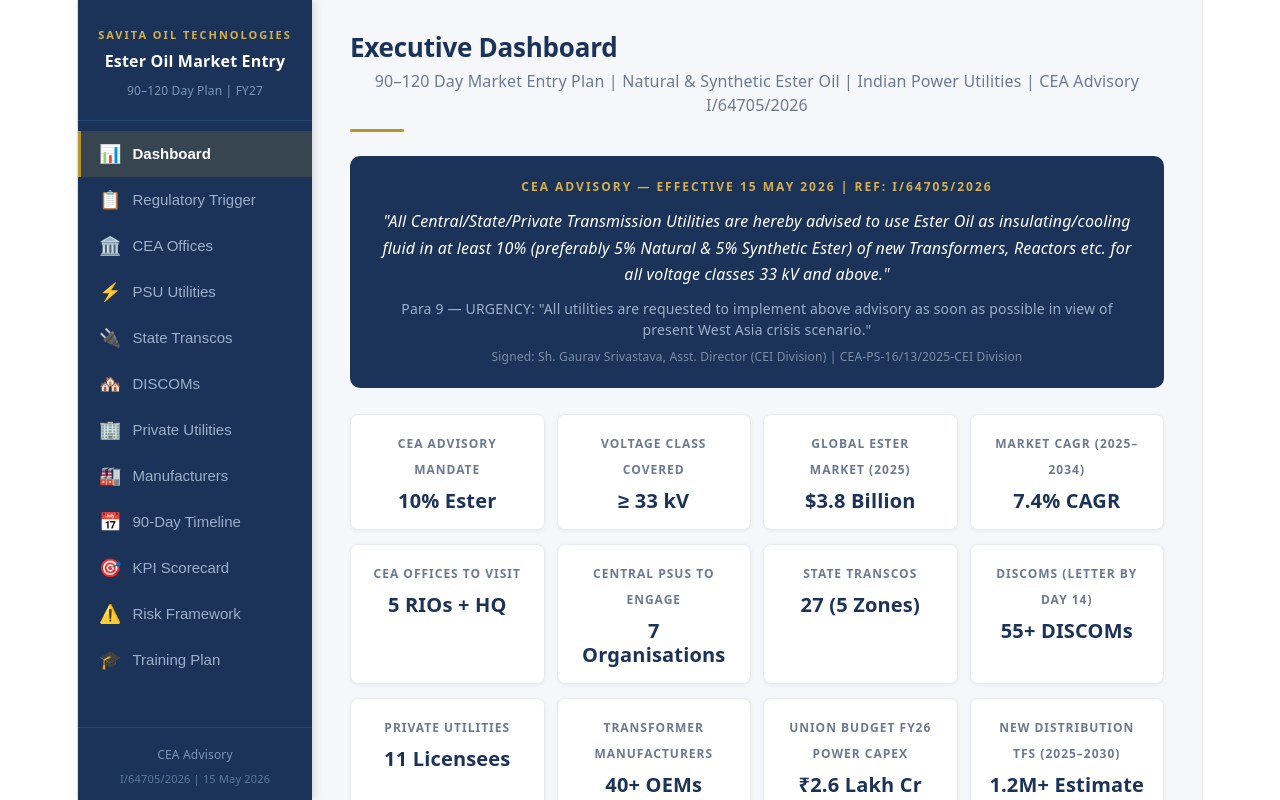
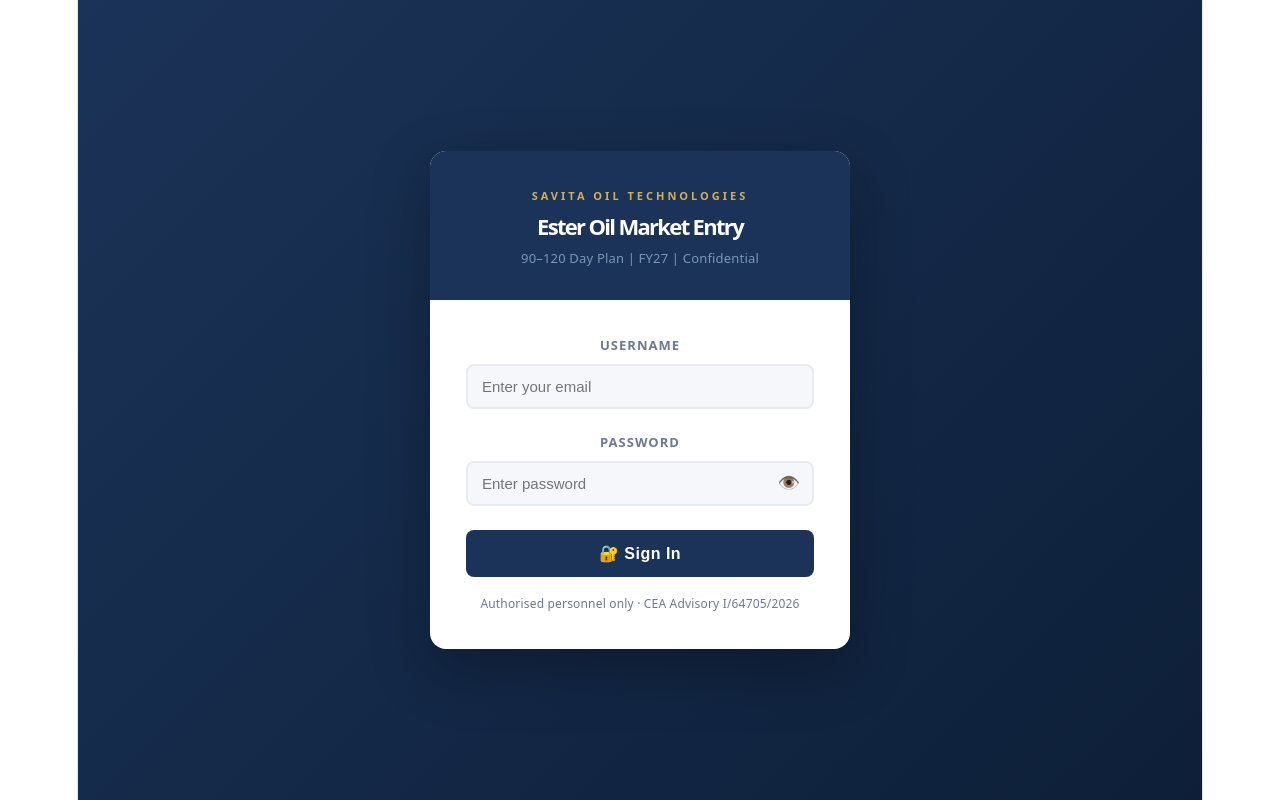
Before and after one commit to saikatkoley2000/ester-oil-dashboard, a React (Vite) app: page / in a window 1280 px wide. Built offline with nearby package versions, Linux system fonts and the light colour scheme.

Commit message:
Add password-protected login with dynamic daily password and Sign Out button

```diff
--- a/src/App.jsx
+++ b/src/App.jsx
@@ -969,9 +969,95 @@
   { id:"training", label:"Training Plan", icon:"🎓" },
 ];
 
-export default function App() {
+// ─── AUTH ──────────────────────────────────────────────────────────────────────
+
+const VALID_USER = "skoley@savita.com";
+const MONTHS = ["January","February","March","April","May","June","July","August","September","October","November","December"];
+
+function getTodayPassword() {
+  const now = new Date();
+  const dd = String(now.getDate()).padStart(2, "0");
+  const mm = String(now.getMonth() + 1).padStart(2, "0");
+  const yyyy = now.getFullYear();
+  const monthLetter = MONTHS[now.getMonth()][0]; // Already uppercase
+  return monthLetter + dd + mm + yyyy;
+}
+
+function LoginScreen({ onLogin }) {
+  const [user, setUser] = useState("");
+  const [pass, setPass] = useState("");
+  const [error, setError] = useState("");
+  const [showPass, setShowPass] = useState(false);
+
+  const handleSubmit = (e) => {
+    e.preventDefault();
+    setError("");
+    if (user.trim().toLowerCase() !== VALID_USER) {
+      setError("Invalid username");
+      return;
+    }
+    if (pass !== getTodayPassword()) {
+      setError("Invalid password");
+      return;
+    }
+    sessionStorage.setItem("sotl_auth", "1");
+    onLogin();
+  };
+
+  return (
+    <div style={{ minHeight:"100vh", display:"flex", alignItems:"center", justifyContent:"center", background:`linear-gradient(135deg, ${N} 0%, #0D1F38 100%)`, fontFamily:"system-ui,sans-serif" }}>
+      <div style={{ width:420, background:W, borderRadius:16, boxShadow:"0 20px 60px rgba(0,0,0,0.3)", overflow:"hidden" }}>
+        <div style={{ background:N, padding:"32px 36px 28px", textAlign:"center" }}>
+          <p style={{ margin:"0 0 4px", fontSize:11, fontWeight:700, color:GL, letterSpacing:3, textTransform:"uppercase" }}>Savita Oil Technologies</p>
+          <h1 style={{ margin:"0 0 6px", fontSize:22, fontWeight:800, color:W }}>Ester Oil Market Entry</h1>
+          <p style={{ margin:0, fontSize:13, color:"#7A96B4" }}>90–120 Day Plan | FY27 | Confidential</p>
+        </div>
+        <form onSubmit={handleSubmit} style={{ padding:"32px 36px 36px" }}>
+          <div style={{ marginBottom:20 }}>
+            <label style={{ display:"block", marginBottom:6, fontSize:13, fontWeight:700, color:GD, textTransform:"uppercase", letterSpacing:1 }}>Username</label>
+            <input value={user} onChange={e => setUser(e.target.value)} type="email" placeholder="Enter your email"
+              style={{ width:"100%", padding:"12px 14px", border:`2px solid ${GR}`, borderRadius:8, fontSize:15, outline:"none", background:OW, color:INK, boxSizing:"border-box", transition:"border 0.2s" }}
+              onFocus={e => e.target.style.borderColor=G} onBlur={e => e.target.style.borderColor=GR} />
+          </div>
+          <div style={{ marginBottom:24 }}>
+            <label style={{ display:"block", marginBottom:6, fontSize:13, fontWeight:700, color:GD, textTransform:"uppercase", letterSpacing:1 }}>Password</label>
+            <div style={{ position:"relative" }}>
+              <input value={pass} onChange={e => setPass(e.target.value)} type={showPass ? "text" : "password"} placeholder="Enter password"
+                style={{ width:"100%", padding:"12px 44px 12px 14px", border:`2px solid ${GR}`, borderRadius:8, fontSize:15, outline:"none", background:OW, color:INK, boxSizing:"border-box", transition:"border 0.2s" }}
+                onFocus={e => e.target.style.borderColor=G} onBlur={e => e.target.style.borderColor=GR} />
+              <button type="button" onClick={() => setShowPass(!showPass)}
+                style={{ position:"absolute", right:10, top:"50%", transform:"translateY(-50%)", background:"none", border:"none", cursor:"pointer", fontSize:18, color:GD, padding:4 }}>
+                {showPass ? "🙈" : "👁️"}
+              </button>
+            </div>
+          </div>
+          {error && (
+            <div style={{ background:"#FFF0F0", border:"1px solid #E53935", borderRadius:6, padding:"10px 14px", marginBottom:18, display:"flex", alignItems:"center", gap:8 }}>
+              <span style={{ fontSize:16 }}>⚠️</span>
+              <span style={{ fontSize:14, color:"#C62828", fontWeight:600 }}>{error}</span>
+            </div>
+          )}
+          <button type="submit"
+            style={{ width:"100%", padding:"14px 20px", background:N, color:W, border:"none", borderRadius:8, fontSize:16, fontWeight:700, cursor:"pointer", transition:"all 0.2s", letterSpacing:0.5 }}
+            onMouseEnter={e => e.target.style.background=NM}
+            onMouseLeave={e => e.target.style.background=N}>
+            🔐 Sign In
+          </button>
+          <p style={{ margin:"18px 0 0", fontSize:12, color:GD, textAlign:"center", lineHeight:1.5 }}>
+            Authorised personnel only · CEA Advisory I/64705/2026
+          </p>
+        </form>
+      </div>
+    </div>
+  );
+}
+
+// ─── MAIN APP ─────────────────────────────────────────────────────────────────
+
+function MainDashboard() {
   const [active, setActive] = useState("dashboard");
   const pages = { dashboard:<Dashboard/>, advisory:<Advisory/>, cea:<CEAOffices/>, psu:<PSUUtilities/>, transcos:<StateTranscos/>, discoms:<DISCOMs/>, private:<PrivateUtilities/>, manufacturers:<Manufacturers/>, timeline:<Timeline/>, kpi:<KPI/>, risk:<Risk/>, training:<Training/> };
+  const handleLogout = () => { sessionStorage.removeItem("sotl_auth"); window.location.reload(); };
   return (
     <div style={{ display:"flex", height:"100vh", fontFamily:"system-ui,sans-serif", background:OW }}>
       <div style={{ width:234, minWidth:234, background:N, display:"flex", flexDirection:"column", overflowY:"auto", boxShadow:"2px 0 8px rgba(0,0,0,0.15)" }}>
@@ -988,7 +1074,13 @@
             </button>
           ))}
         </div>
-        <div style={{ padding:"14px 18px", borderTop:`1px solid ${NM}` }}>
+        <div style={{ padding:"10px 18px", borderTop:`1px solid ${NM}` }}>
+          <button onClick={handleLogout} style={{ width:"100%", padding:"9px 14px", background:"rgba(198,40,40,0.15)", border:"1px solid rgba(198,40,40,0.3)", borderRadius:6, color:"#E57373", fontSize:13, fontWeight:700, cursor:"pointer", transition:"all 0.2s" }}
+            onMouseEnter={e => { e.target.style.background="rgba(198,40,40,0.3)"; }} onMouseLeave={e => { e.target.style.background="rgba(198,40,40,0.15)"; }}>
+            🚪 Sign Out
+          </button>
+        </div>
+        <div style={{ padding:"10px 18px 14px" }}>
           <p style={{ margin:"0 0 3px", fontSize:12, color:"#7A96B4" }}>CEA Advisory</p>
           <p style={{ margin:0, fontSize:11, color:"#5A7A9A", lineHeight:1.4 }}>I/64705/2026 | 15 May 2026</p>
         </div>
@@ -999,3 +1091,9 @@
     </div>
   );
 }
+
+export default function App() {
+  const [authed, setAuthed] = useState(() => sessionStorage.getItem("sotl_auth") === "1");
+  if (!authed) return <LoginScreen onLogin={() => setAuthed(true)} />;
+  return <MainDashboard />;
+}
```
